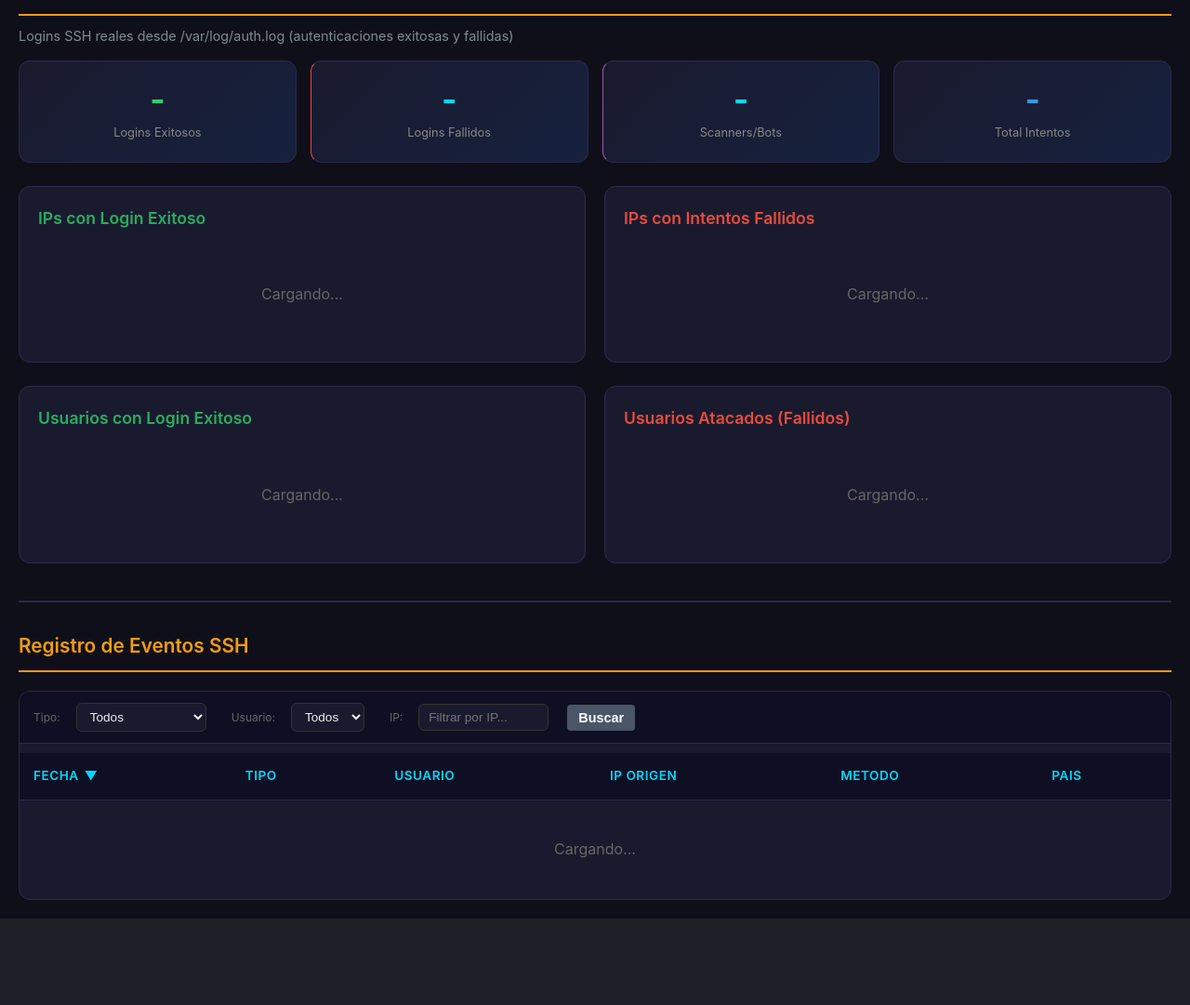
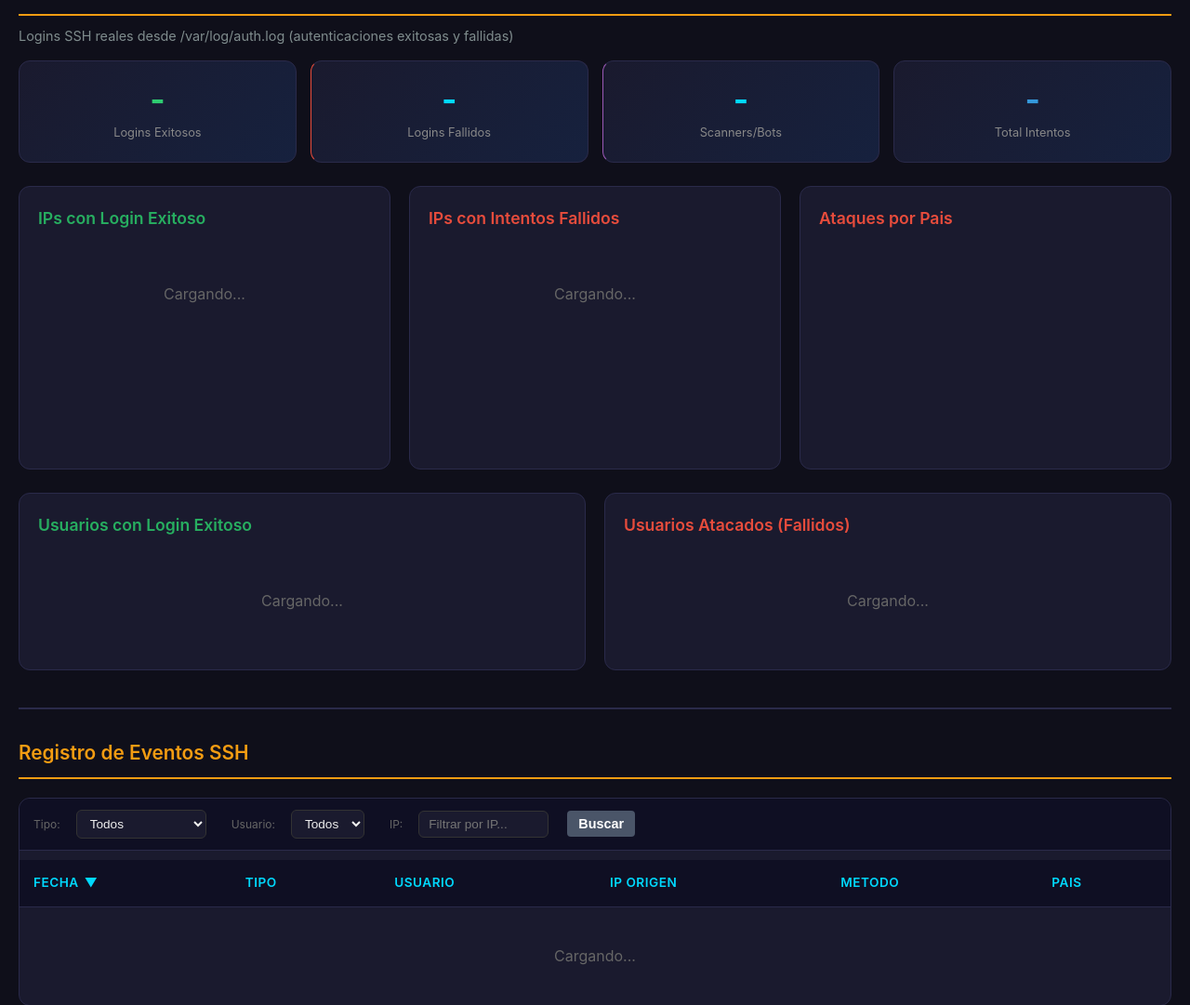
Before and after one commit to troigm/nginx-monitor, a Flask app: template app/templates/ssh_vpn.html in a window 1280 px wide. Shown: the part 360-1441 px from the top of the page at 93% size. Before the commit the page ends 1348 px from the top, so only its background shows below. Run offline with Flask 3, Linux system fonts and the light colour scheme; the template is opened without the code that fills it, so the values that code supplies are empty; a map, chart or similar area stays blank.

Commit message:
v2.5.0: Add SSH attacks by country chart and compact UI layout
- Add doughnut chart showing top 12 attacking countries in SSH section
- New API field attack_ips_geo with top 100 attacker IPs for geo aggregation
- Compact card styling for all IP/user cards across SSH, UFW and Nginx pages
- Full-height charts (chart-card-fill) for "Categorias de Bloqueo" and "Visitas por Aplicacion"
- 3-column responsive grid layout for SSH IP section
- Update README and CHANGELOG

Co-Authored-By: Claude Opus 4.6 <noreply@anthropic.com>

```diff
--- a/app/app.py
+++ b/app/app.py
@@ -1775,6 +1775,17 @@ def api_ssh_auth_stats():
         db.desc('count')
     ).limit(10).all()
 
+    # Top 100 IPs atacantes para gráfica de países
+    attack_ips_geo = db.session.query(
+        SshAuthEvent.src_ip,
+        db.func.count(SshAuthEvent.id).label('count')
+    ).filter(
+        SshAuthEvent.timestamp >= cutoff,
+        SshAuthEvent.event_type.in_(['failed', 'invalid_user', 'preauth_close', 'banner_error'])
+    ).group_by(SshAuthEvent.src_ip).order_by(
+        db.desc('count')
+    ).limit(100).all()
+
     # Top usuarios con login exitoso
     top_users_accepted = db.session.query(
         SshAuthEvent.username,
@@ -1820,6 +1831,7 @@ def api_ssh_auth_stats():
         'by_type': [{'type': t, 'count': c} for t, c in by_type],
         'top_ips_accepted': [{'ip': ip, 'count': c, 'last_seen': ls.isoformat() if ls else None} for ip, c, ls in top_ips_accepted],
         'top_ips_failed': [{'ip': ip, 'count': c, 'last_seen': ls.isoformat() if ls else None} for ip, c, ls in top_ips_failed],
+        'attack_ips_geo': [{'ip': ip, 'count': c} for ip, c in attack_ips_geo],
         'top_users_accepted': [{'username': u, 'count': c} for u, c in top_users_accepted],
         'top_users_failed': [{'username': u, 'count': c} for u, c in top_users_failed],
         'recent_accepted': [{
--- a/app/templates/base.html
+++ b/app/templates/base.html
@@ -130,6 +130,16 @@
             position: relative;
             height: 280px;
         }
+        .chart-card-fill {
+            display: flex;
+            flex-direction: column;
+        }
+        .chart-card-fill h2 { margin-bottom: 10px; }
+        .chart-container-fill {
+            position: relative;
+            flex: 1;
+            min-height: 0;
+        }
 
         /* Two columns for smaller charts */
         .charts-row {
@@ -138,9 +148,25 @@
             gap: 20px;
             margin-bottom: 25px;
         }
-        .charts-row .chart-container {
+        .charts-row-3 {
+            display: grid;
+            grid-template-columns: 1fr 1fr 1fr;
+            gap: 20px;
+            margin-bottom: 25px;
+        }
+        .charts-row .chart-container,
+        .charts-row-3 .chart-container {
             height: 220px;
         }
+
+        /* Compact IP rows for SSH section */
+        .top-ips-card.compact .ip-row {
+            padding: 7px 0;
+        }
+        .top-ips-card.compact .ip-flag { font-size: 1.2em; }
+        .top-ips-card.compact .ip-address { font-size: 0.85em; }
+        .top-ips-card.compact .ip-country { font-size: 0.72em; }
+        .top-ips-card.compact .ip-count { padding: 3px 9px; font-size: 0.8em; }
 
         /* Top IPs */
         .top-ips-card {
@@ -303,11 +329,13 @@
             .stats-grid { grid-template-columns: repeat(3, 1fr); }
             .stats-grid-4 { grid-template-columns: repeat(2, 1fr); }
             .charts-grid { grid-template-columns: 1fr; }
+            .charts-row-3 { grid-template-columns: 1fr 1fr; }
         }
         @media (max-width: 768px) {
             .stats-grid { grid-template-columns: repeat(2, 1fr); }
             .stats-grid-4 { grid-template-columns: repeat(2, 1fr); }
             .charts-row { grid-template-columns: 1fr; }
+            .charts-row-3 { grid-template-columns: 1fr; }
             .filters { flex-direction: column; align-items: stretch; }
             .main-nav { flex-wrap: wrap; }
             table { font-size: 0.85em; }
--- a/app/templates/ssh_vpn.html
+++ b/app/templates/ssh_vpn.html
@@ -27,31 +27,37 @@
     </div>
 </div>
 
-<!-- SSH Auth IPs and Recent -->
-<div class="charts-row">
-    <div class="top-ips-card">
+<!-- SSH Auth IPs and Country Chart -->
+<div class="charts-row-3">
+    <div class="top-ips-card compact">
         <h2 style="color: #27ae60;">IPs con Login Exitoso</h2>
         <div id="topSshIpsAccepted">
             <div class="loading">Cargando...</div>
         </div>
     </div>
-    <div class="top-ips-card">
+    <div class="top-ips-card compact">
         <h2 style="color: #e74c3c;">IPs con Intentos Fallidos</h2>
         <div id="topSshIpsFailed">
             <div class="loading">Cargando...</div>
+        </div>
+    </div>
+    <div class="top-ips-card">
+        <h2 style="color: #e74c3c;">Ataques por Pais</h2>
+        <div class="chart-container">
+            <canvas id="chartAttacksByCountry"></canvas>
         </div>
     </div>
 </div>
 
 <!-- SSH Auth Users -->
 <div class="charts-row">
-    <div class="top-ips-card">
+    <div class="top-ips-card compact">
         <h2 style="color: #27ae60;">Usuarios con Login Exitoso</h2>
         <div id="topSshUsersAccepted">
             <div class="loading">Cargando...</div>
         </div>
     </div>
-    <div class="top-ips-card">
+    <div class="top-ips-card compact">
         <h2 style="color: #e74c3c;">Usuarios Atacados (Fallidos)</h2>
         <div id="topSshUsersFailed">
             <div class="loading">Cargando...</div>
@@ -266,6 +272,66 @@
                 document.getElementById('topSshUsersFailed').innerHTML = '<div class="empty">Sin usuarios atacados</div>';
             }
 
+            // Gráfica de ataques por país
+            if (data.attack_ips_geo && data.attack_ips_geo.length > 0) {
+                const attackIps = data.attack_ips_geo.map(item => item.ip);
+                await getGeoInfoBatch(attackIps);
+
+                // Agregar por país
+                const countryMap = {};
+                data.attack_ips_geo.forEach(item => {
+                    const geo = geoCache[item.ip] || { country: 'Desconocido', flag: '' };
+                    const key = geo.country || 'Desconocido';
+                    if (!countryMap[key]) countryMap[key] = { count: 0, flag: geo.flag };
+                    countryMap[key].count += item.count;
+                });
+
+                const sorted = Object.entries(countryMap)
+                    .sort((a, b) => b[1].count - a[1].count)
+                    .slice(0, 12);
+
+                const labels = sorted.map(([c, d]) => `${d.flag} ${c}`);
+                const values = sorted.map(([, d]) => d.count);
+                const colors = [
+                    '#e74c3c', '#e67e22', '#f1c40f', '#2ecc71', '#1abc9c', '#3498db',
+                    '#9b59b6', '#e91e63', '#00bcd4', '#ff7043', '#8d6e63', '#78909c'
+                ];
+
+                if (charts.attacksByCountry) charts.attacksByCountry.destroy();
+                const ctx = document.getElementById('chartAttacksByCountry').getContext('2d');
+                charts.attacksByCountry = new Chart(ctx, {
+                    type: 'doughnut',
+                    data: {
+                        labels: labels,
+                        datasets: [{
+                            data: values,
+                            backgroundColor: colors.slice(0, values.length),
+                            borderColor: '#1a1a2e',
+                            borderWidth: 2
+                        }]
+                    },
+                    options: {
+                        responsive: true,
+                        maintainAspectRatio: false,
+                        plugins: {
+                            legend: {
+                                position: 'right',
+                                labels: { color: '#ccc', font: { size: 11 }, padding: 8, boxWidth: 12 }
+                            },
+                            tooltip: {
+                                callbacks: {
+                                    label: function(ctx) {
+                                        const total = ctx.dataset.data.reduce((a, b) => a + b, 0);
+                                        const pct = ((ctx.parsed / total) * 100).toFixed(1);
+                                        return ` ${ctx.label}: ${ctx.parsed.toLocaleString()} (${pct}%)`;
+                                    }
+                                }
+                            }
+                        }
+                    }
+                });
+            }
+
         } catch (e) {
             console.error('Error loading SSH auth stats:', e);
         }
--- a/app/templates/ufw.html
+++ b/app/templates/ufw.html
@@ -44,15 +44,15 @@
 
 <!-- UFW Top IPs -->
 <div class="charts-row">
-    <div class="top-ips-card">
+    <div class="top-ips-card compact">
         <h2>Top IPs Bloqueadas (UFW)</h2>
         <div id="topUfwBlocked">
             <div class="loading">Cargando...</div>
         </div>
     </div>
-    <div class="chart-card">
+    <div class="chart-card chart-card-fill">
         <h2>Categorias de Bloqueo</h2>
-        <div class="chart-container">
+        <div class="chart-container-fill">
             <canvas id="chartUfwCategory"></canvas>
         </div>
     </div>
```
Also changed, not shown: app/templates/nginx.html (+5 -5 lines), CHANGELOG.md, README.md.
